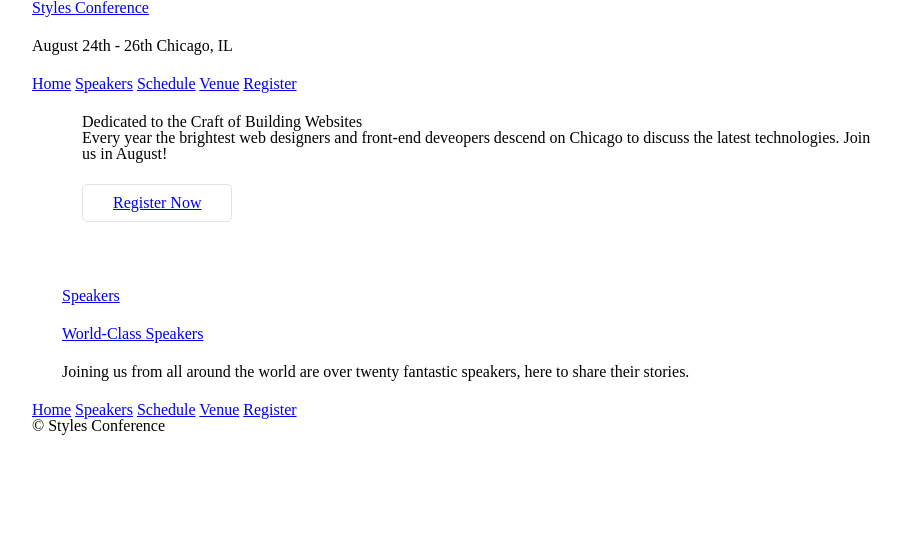
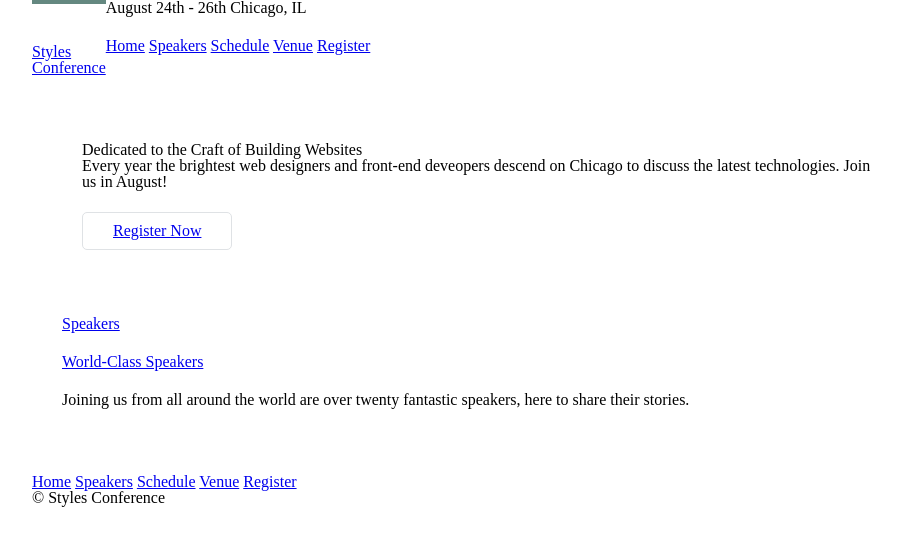
Before and after one commit to volcar/htmlcss-prep, a plain HTML site: page index.html in a window 1280 px wide. Shown: the whole page, without its empty margins (158-1059 px from the left). Drawn offline with Linux system fonts and the light colour scheme.

Commit message:
updated header footer and css

```diff
--- a/assets/stylesheets/main.css
+++ b/assets/stylesheets/main.css
@@ -69,6 +69,27 @@ Grid
 }
 
 /*
+===================
+Clearfix
+===================
+*/
+
+.group:before,
+.group:after {
+  content: "";
+  display: table;
+}
+
+.group:after {
+  clear: both;
+}
+
+.group {
+  clear: both;
+  *zoom: 1;
+}
+
+/*
 ====================
 Typography
 ====================
@@ -98,3 +119,30 @@ Home
 .hero {
   padding: 22px 80px 66px 80px;
 }
+
+/*
+==========================
+Primary header
+=========================
+*/
+
+.logo {
+  border-top: 4px solid #648880;
+  padding: 40px 0 22px 0;
+  float: left;
+}
+
+/*
+==========================
+Primary footer
+=========================
+*/
+
+.primary-footer small {
+  float: left;
+}
+
+.primary-footer {
+  padding-bottom: 44px;
+  padding-top: 44px
+}
--- a/index.html
+++ b/index.html
@@ -7,9 +7,9 @@
 </head>
 
 <body>
-  <header class="container">
-    <h1>
-      <a href="index.html">Styles Conference</a>
+  <header class="container group">
+    <h1 class="logo">
+      <a href="index.html">Styles <br> Conference</a>
     </h1>
 
     <h3>August 24th - 26th Chicago, IL</h3>
@@ -42,7 +42,7 @@
     </section>
   </section>
 
-<footer class="container">
+<footer class="primary-footer container group">
   <nav>
       <a href="index.html">Home</a>
       <a href="speakers.html">Speakers</a>
```
Also changed, not shown: register.html (+4 -4 lines), schedule.html (+4 -4 lines), speakers.html (+4 -4 lines), venue.html (+4 -4 lines).
